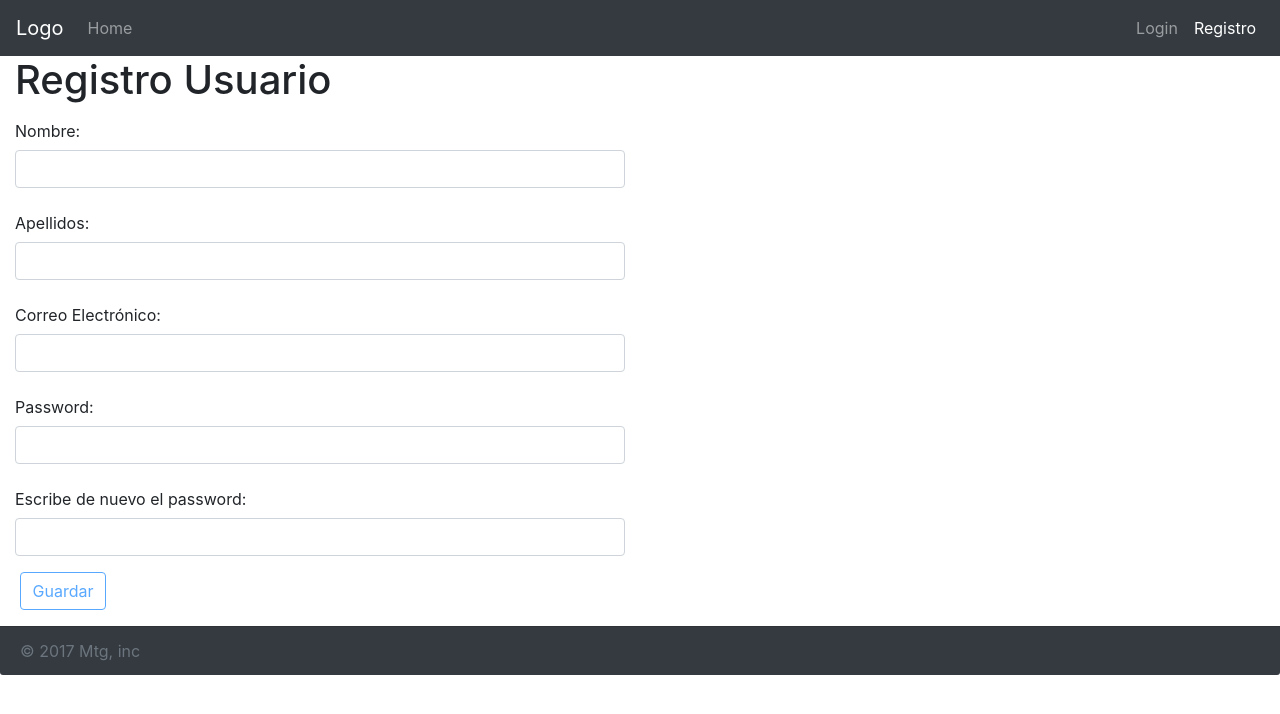
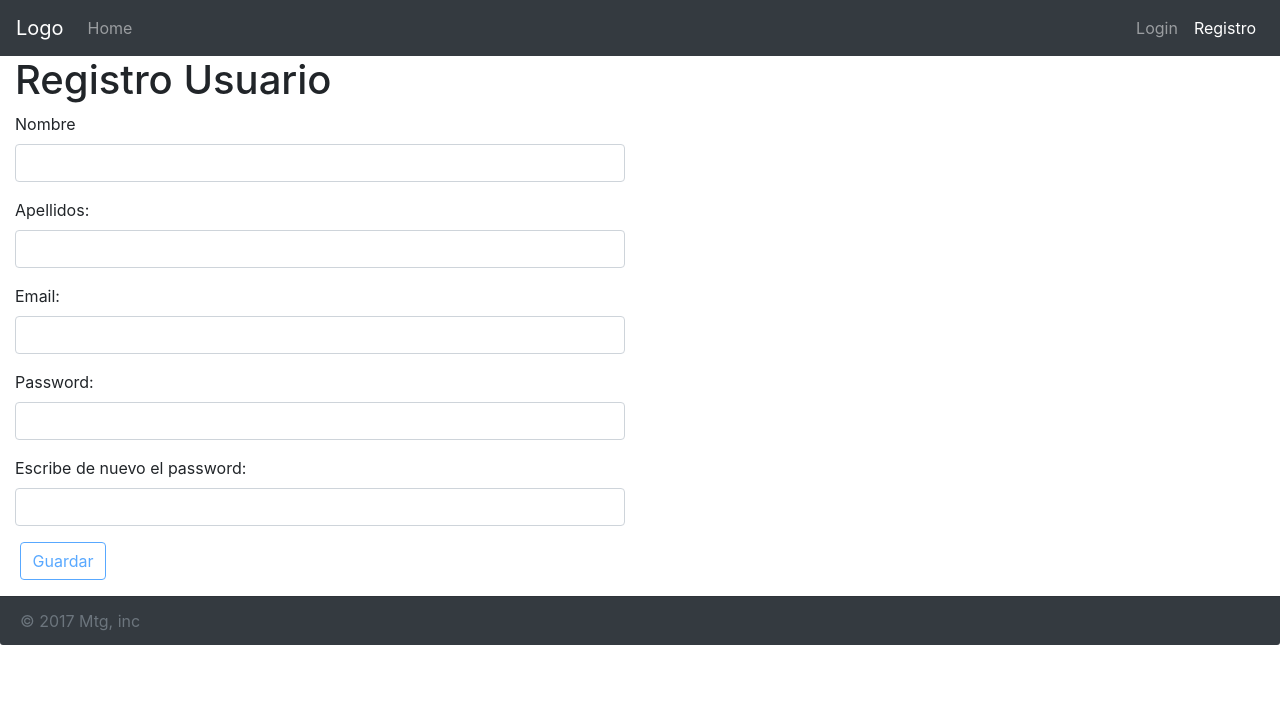
Before and after one commit to carl32crc/magic-the-gathering-frontend, an Angular app: page /register in a window 1280 px wide. Shown: the top 714 px of the page. Built offline with nearby package versions, Linux system fonts and the light colour scheme.

Commit message:
add styles for errors

```diff
--- a/src/app/register/form/form.component.html
+++ b/src/app/register/form/form.component.html
@@ -1,65 +1,68 @@
 
 <form novalidate [formGroup]="user" (ngSubmit)="saveData(user)">
 
-  <div class="form-group" [ngClass]="{'has-danger': !user.get('name').touched &&
-                                                     user.get('name').hasError('required') }">
-    <label class="col-form-label">Nombre:</label>
-    <input type="text"
+  <div class="form-group">
+    <label class="form-control-label">Nombre</label>
+    <input  type="text"
             name="name"
             formControlName="name"
-            class="form-control" required/>
+            class="form-control"
+            [ngClass]="{'is-invalid': formTools.mustShowErrors('name').required }" required/>
     <div *ngIf="formTools.mustShowErrors('name').required"
-    class="form-control-feedback">Este campo es requerido.</div>
+    class="invalid-feedback">Este campo es requerido.</div>
   </div>
 
-  <div class="form-group" [ngClass]="{'has-danger': !user.get('surname').touched &&
-                                                     user.get('surname').hasError('required') }">
-    <label class="col-form-label">Apellidos:</label>
-    <input type="text"
+  <div class="form-group">
+    <label class="form-control-label">Apellidos:</label>
+    <input  type="text"
             name="surname"
             formControlName="surname"
-            class="form-control" required/>
+            class="form-control"
+            [ngClass]="{'is-invalid': formTools.mustShowErrors('surname').required }" required/>
     <div *ngIf="formTools.mustShowErrors('surname').required"
-    class="form-control-feedback">Este campo es requerido.</div>
+    class="invalid-feedback">Este campo es requerido.</div>
   </div>
 
-  <div class="form-group" [ngClass]="{'has-danger': !user.get('email').touched &&
-                                                     user.get('email').hasError('required') }">
-    <label class="col-form-label">Correo Electrónico:</label>
-    <input type="email"
+  <div class="form-group">
+    <label class="form-control-label">Email:</label>
+    <input  type="text"
             name="email"
             formControlName="email"
-            class="form-control" required/>
+            class="form-control"
+            [ngClass]="{'is-invalid': formTools.mustShowErrors('email').required ||
+                                      formTools.mustShowErrors('email').pattern }" required/>
     <div *ngIf="formTools.mustShowErrors('email').required"
-    class="form-control-feedback">Este campo es requerido.</div>
+    class="invalid-feedback">Este campo es requerido.</div>
     <div *ngIf="formTools.mustShowErrors('email').pattern"
-    class="form-control-feedback">El email no es valido</div>
+    class="invalid-feedback">El email no es valido.</div>
   </div>
 
-  <div class="form-group" [ngClass]="{'has-danger': !user.get('password').touched &&
-                                                     user.get('password').hasError('required') ||
-                                                     user.get('password').hasError('minlength') }">
-    <label class="col-form-label">Password:</label>
-    <input type="password"
-          name="password"
-          formControlName="password"
-          class="form-control" required/>
+  <div class="form-group">
+    <label class="form-control-label">Password:</label>
+    <input  type="password"
+            name="password"
+            formControlName="password"
+            class="form-control"
+            [ngClass]="{'is-invalid': formTools.mustShowErrors('password').required ||
+                                      formTools.mustShowErrors('password').minLength }" required/>
     <div *ngIf="formTools.mustShowErrors('password').required"
-    class="form-control-feedback">Este campo es requerido.</div>
+    class="invalid-feedback">Este campo es requerido.</div>
     <div *ngIf="formTools.mustShowErrors('password').minLength"
-    class="form-control-feedback">Este campo tiene que tener 3 caracteres como minimo.</div>
+    class="invalid-feedback">Este campo tiene que tener 3 caracteres como minimo.</div>
   </div>
 
-  <div class="form-group" [ngClass]="{'has-danger': !user.get('checkPassword').touched &&
-                                                     user.get('checkPassword').hasError('required') }">
-    <label class="col-form-label">Escribe de nuevo el password:</label>
-    <input type="password"
-          name="checkPassword"
-          formControlName="checkPassword"
-          class="form-control" required/>
-    <div class="error" *ngIf="user.touched && user.hasError('nomatch')">
-      Los passwords no coinciden.
-    </div>
+  <div class="form-group">
+    <label class="form-control-label">Escribe de nuevo el password:</label>
+    <input  type="password"
+            name="checkPassword"
+            formControlName="checkPassword"
+            class="form-control"
+            [ngClass]="{'is-invalid':  formTools.mustShowErrors('checkPassword').required ||
+                                       user.hasError('nomatch') }" required/>
+    <div *ngIf="formTools.mustShowErrors('checkPassword').required"
+    class="invalid-feedback">Este campo es requerido.</div>
+    <div *ngIf="!formTools.mustShowErrors('checkPassword').required && user.hasError('nomatch')"
+    class="invalid-feedback">Los passwords no coinciden.</div>
   </div>
 
   <div class="form-group row">
```
